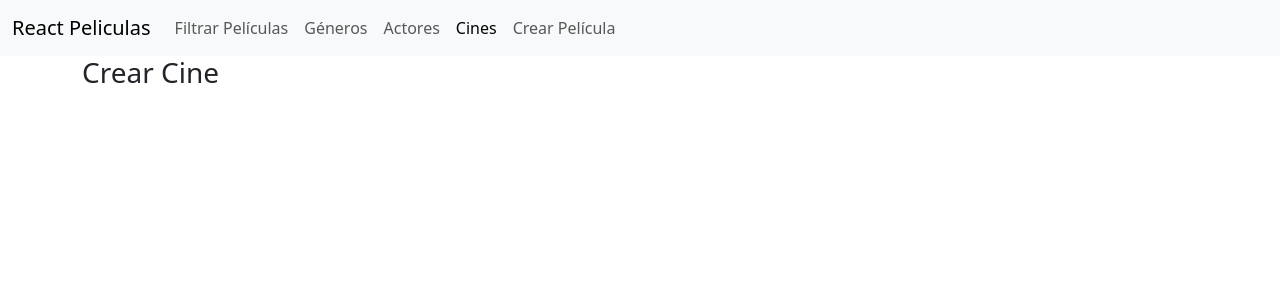
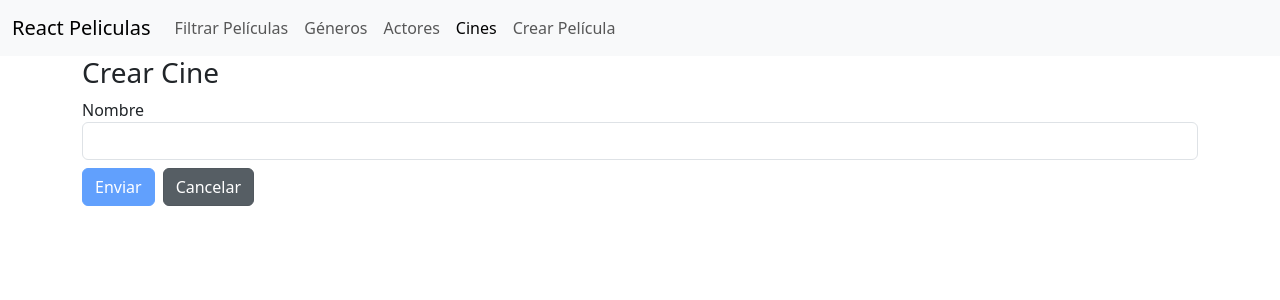
Before and after one commit to JazzielGod/React---ASP.NET-Core, a React (Vite) app in the folder react-peliculas/: page /cines/crear in a window 1280 px wide. Shown: the top 300 px of the page. Built offline with nearby package versions, Linux system fonts and the light colour scheme.

Commit message:
Formulario cines

```diff
--- a/react-peliculas/src/features/cines/componentes/CrearCine.tsx
+++ b/react-peliculas/src/features/cines/componentes/CrearCine.tsx
@@ -1,5 +1,19 @@
+import type { SubmitHandler } from "react-hook-form";
+import type CineCreacion from "../modelos/CineCreacion.model";
+import FormularioCine from "./FormularioCine";
+
 export default function CrearCine() {
+
+    const onSubmit: SubmitHandler<CineCreacion> = async (data) => {
+        console.log("Creando datos de cine...");
+        await new Promise(resolve => setTimeout(resolve, 500));
+        console.log(data);
+    }
+
     return (
-        <h3>Crear Cine</h3>
+        <>
+            <h3>Crear Cine</h3>
+            <FormularioCine onSubmit={onSubmit} />
+        </>
     )
 }
--- a/react-peliculas/src/features/cines/componentes/EditarCine.tsx
+++ b/react-peliculas/src/features/cines/componentes/EditarCine.tsx
@@ -1,13 +1,32 @@
+import { useEffect, useState } from "react";
 import { useParams } from "react-router";
+import type CineCreacion from "../modelos/CineCreacion.model";
+import FormularioCine from "./FormularioCine";
+import type { SubmitHandler } from "react-hook-form";
+import Cargando from "../../../componentes/Cargando";
 
 export default function EditarCine() {
 
     const { id } = useParams();
+    const [modelo, setModelo] = useState<CineCreacion | undefined>(undefined);
+
+
+    useEffect(() => {
+        setTimeout(() => {
+            setModelo({nombre: "Sample Cine"});
+        }, 1000);
+    }, [id]);
+
+    const onSubmit: SubmitHandler<CineCreacion> = async (data) => {
+            console.log("Editando datos de cine...");
+            await new Promise(resolve => setTimeout(resolve, 500));
+            console.log(data);
+    }
 
     return (
         <>
             <h3>Editar Cine </h3>
-            <p>El id del cine es: {id}</p>
+            {modelo ? <FormularioCine modelo={modelo} onSubmit={onSubmit} /> : <Cargando />}
         </>
     )
 }
--- /dev/null
+++ b/react-peliculas/src/features/cines/componentes/FormularioCine.tsx
@@ -0,0 +1,46 @@
+import { useForm, type SubmitHandler } from "react-hook-form";
+import type CineCreacion from "../modelos/CineCreacion.model";
+import { yupResolver } from "@hookform/resolvers/yup";
+import * as yup from "yup";
+import { primeraLetraMayuscula } from "../../../validaciones/Validaciones";
+import Boton from "../../../componentes/Boton";
+import { NavLink } from "react-router";
+
+export default function FormularioCine(props: FormularioCineProps) {
+    const {register, handleSubmit,formState: {errors, isValid, isSubmitting}} = useForm<CineCreacion>({
+        resolver: yupResolver(reglasDeValidacion),
+        mode: "onChange",
+        defaultValues: props.modelo ?? {nombre: ""}
+    });
+
+    return (
+        <>
+            <form onSubmit={handleSubmit(props.onSubmit)}>
+                <div className="form-group">
+                    <label htmlFor="nombre">Nombre</label>
+                    <input type="text" id="nombre" autoComplete="off" className="form-control" {...register("nombre")} />
+                    {errors.nombre && <p className="error">{errors.nombre.message}</p>}
+                </div>
+                <div className="mt-2">
+                    <Boton type="submit" disabled={!isValid || isSubmitting}>
+                        {isSubmitting ? "Enviando..." : "Enviar"}
+                    </Boton>
+                    <NavLink className="btn btn-secondary ms-2" to="/cines">
+                        Cancelar
+                    </NavLink>
+                </div>
+            </form>
+        </>
+    )
+
+}
+
+interface FormularioCineProps{
+    modelo?: CineCreacion;
+    onSubmit: SubmitHandler<CineCreacion>;
+}
+
+const reglasDeValidacion = yup.object().shape({
+    nombre: yup.string().required("El nombre es requerido")
+    .test(primeraLetraMayuscula())
+});
--- /dev/null
+++ b/react-peliculas/src/features/cines/modelos/CineCreacion.model.ts
@@ -0,0 +1,3 @@
+export default interface CineCreacion{
+    nombre: string;
+}
```
